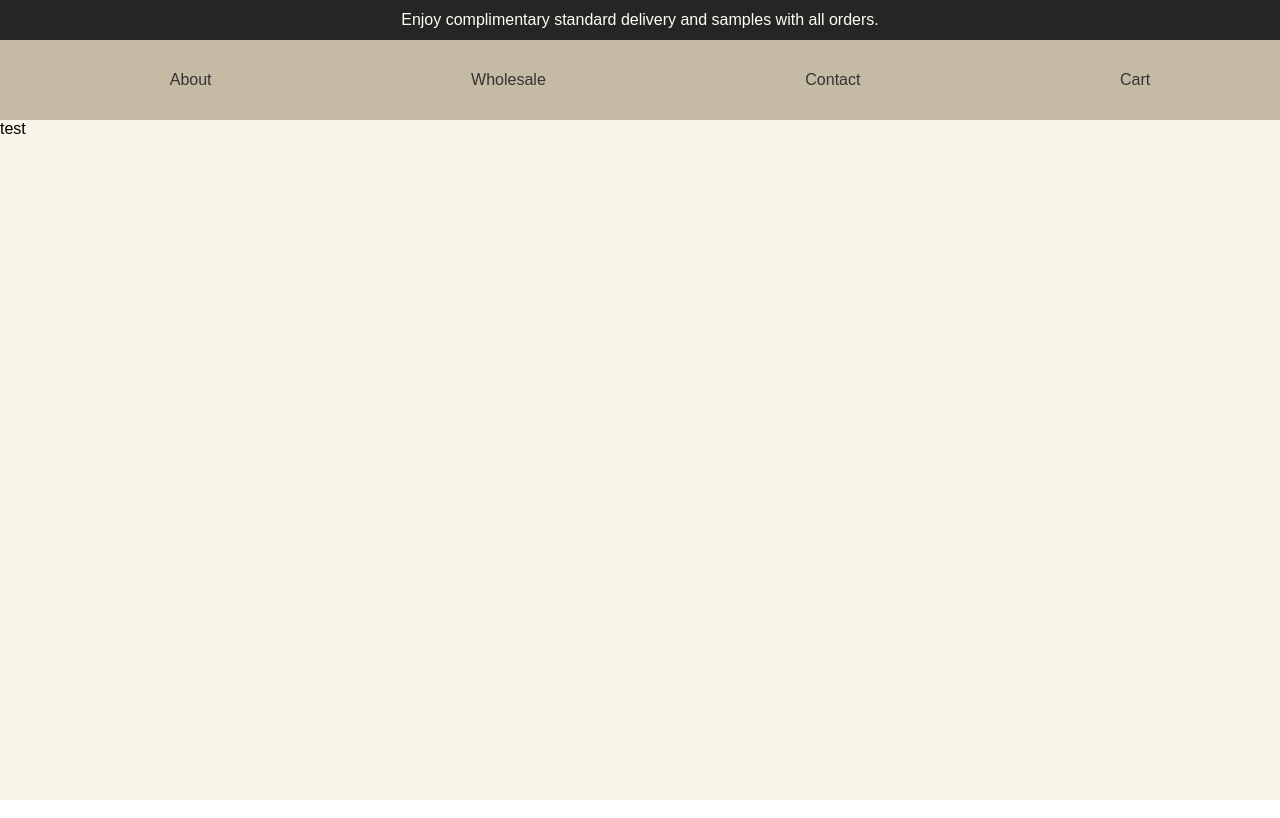
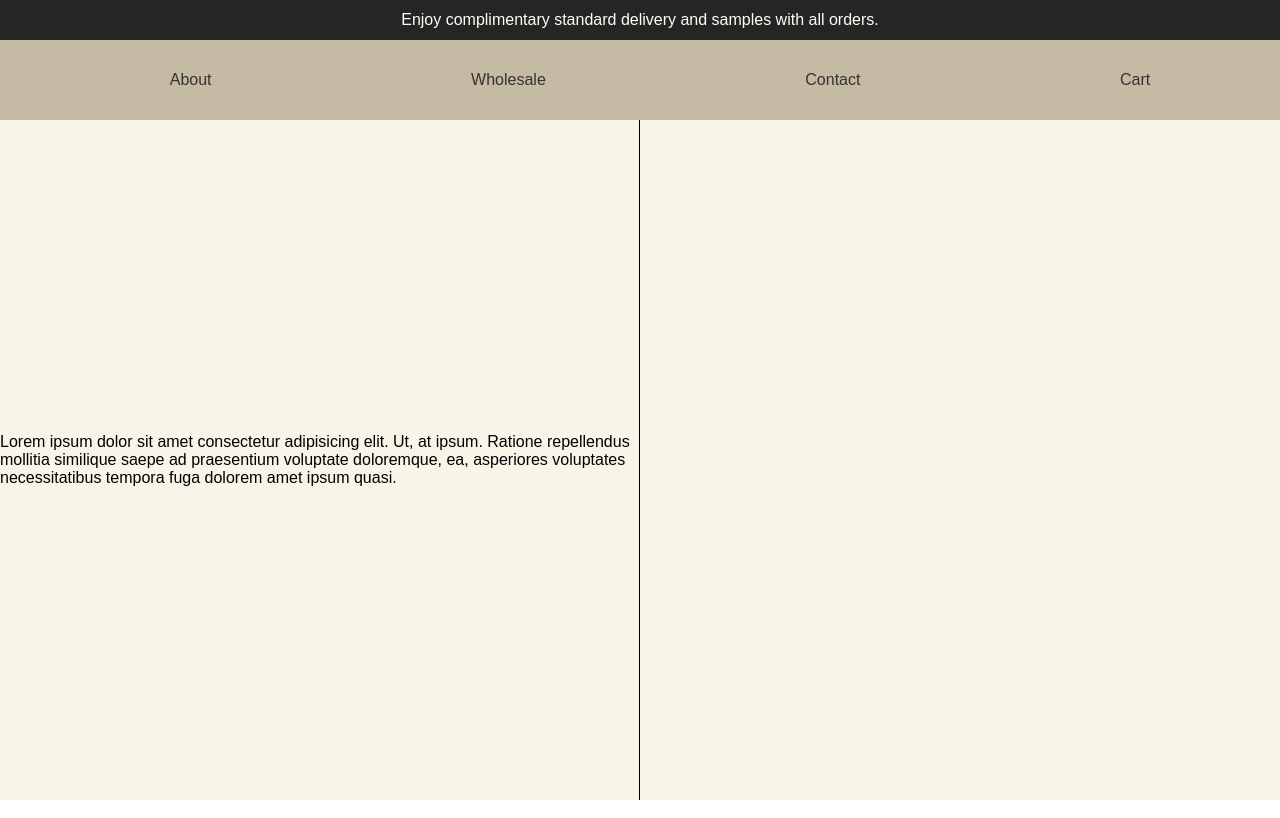
Before and after one commit to hadayahh/somethingPickeled, a React (Vite) app: page / in a window 1280 px wide. Built offline with nearby package versions, Linux system fonts and the light colour scheme.

Commit message:
about flex containers

```diff
--- a/src/About.tsx
+++ b/src/About.tsx
@@ -1,5 +1,10 @@
 export function About(){
     return (
-        <div className="about">test</div>
+        <div className="about">
+            <div className="about-text">
+                <div>Lorem ipsum dolor sit amet consectetur adipisicing elit. Ut, at ipsum. Ratione repellendus mollitia similique saepe ad praesentium voluptate doloremque, ea, asperiores voluptates necessitatibus tempora fuga dolorem amet ipsum quasi.</div>
+            </div>
+            <div className="about-image"><img src="" alt="" /></div>
+        </div>
     )
 }
--- a/src/index.css
+++ b/src/index.css
@@ -51,6 +51,14 @@ html,body{
   background: rgb(246,245,232);
 }
 
+.about-text{
+  width: 50%;
+  height: 100%;
+  display: flex;
+  align-items: center;
+  border-right: solid 1px;
+}
+
 
 
 /* ABOUT SECTION END */
```
